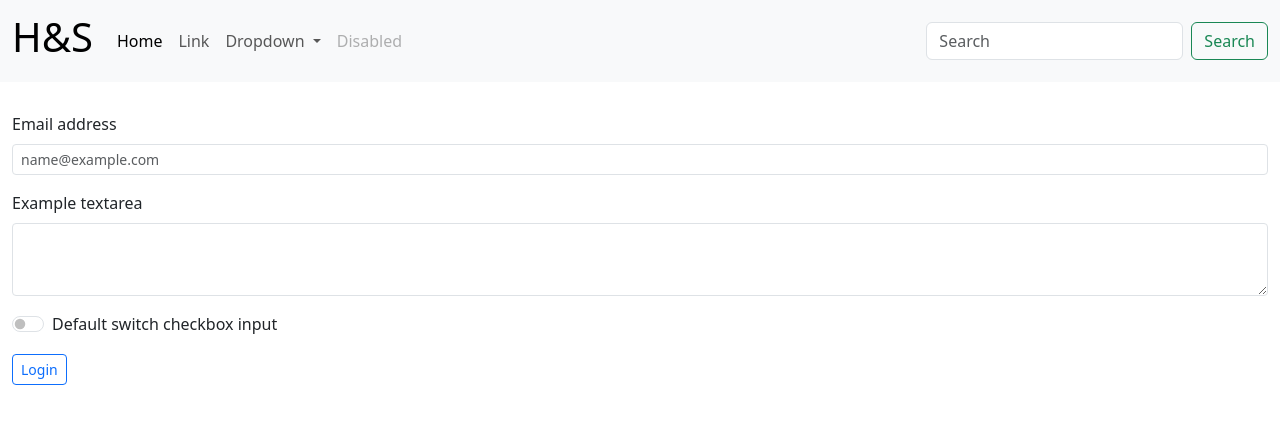
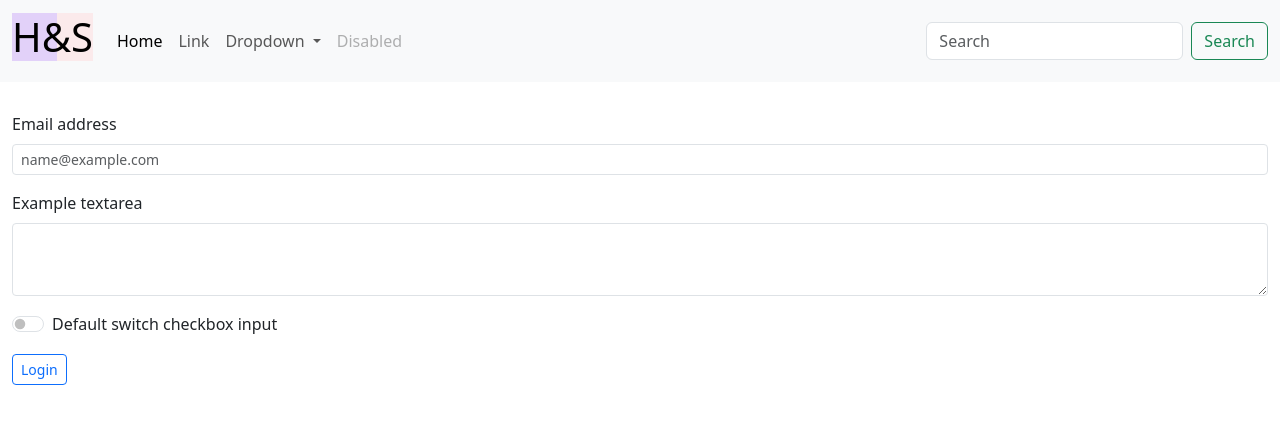
Before and after one commit to Harzsha/Portfolio_Angular_, an Angular app: page / in a window 1280 px wide. Shown: the top 424 px of the page. Built offline with nearby package versions, Linux system fonts and the light colour scheme.

Commit message:
logo change

```diff
--- a/src/app/Components/navbar/navbar.component.html
+++ b/src/app/Components/navbar/navbar.component.html
@@ -1,7 +1,7 @@
 <nav class="navbar navbar-expand-sm fixed-top navbar-light bg-light">
     <div class="container-fluid">
       <a class="navbar-brand" href="#">
-        <h1>H&S</h1>
+        <h1 class="backgroundheader">H&S</h1>
       </a>
       <button class="navbar-toggler" type="button" data-bs-toggle="collapse" data-bs-target="#navbarSupportedContent" aria-controls="navbarSupportedContent" aria-expanded="false" aria-label="Toggle navigation">
         <span class="navbar-toggler-icon"></span>
--- a/src/app/Components/navbar/navbar.component.scss
+++ b/src/app/Components/navbar/navbar.component.scss
@@ -0,0 +1,3 @@
+.backgroundheader{
+background: linear-gradient(to right, #E2D1F9 55%, #FBEAEB 45%);
+}
```
